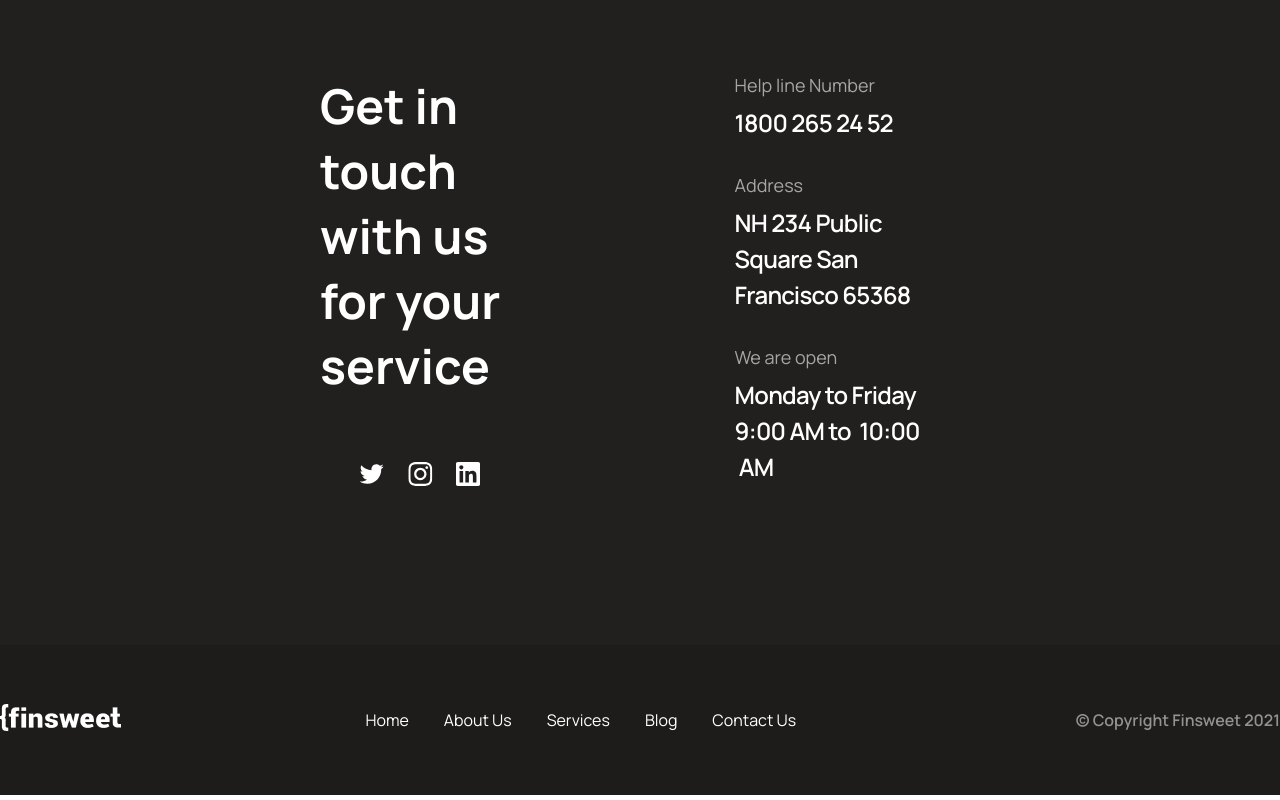
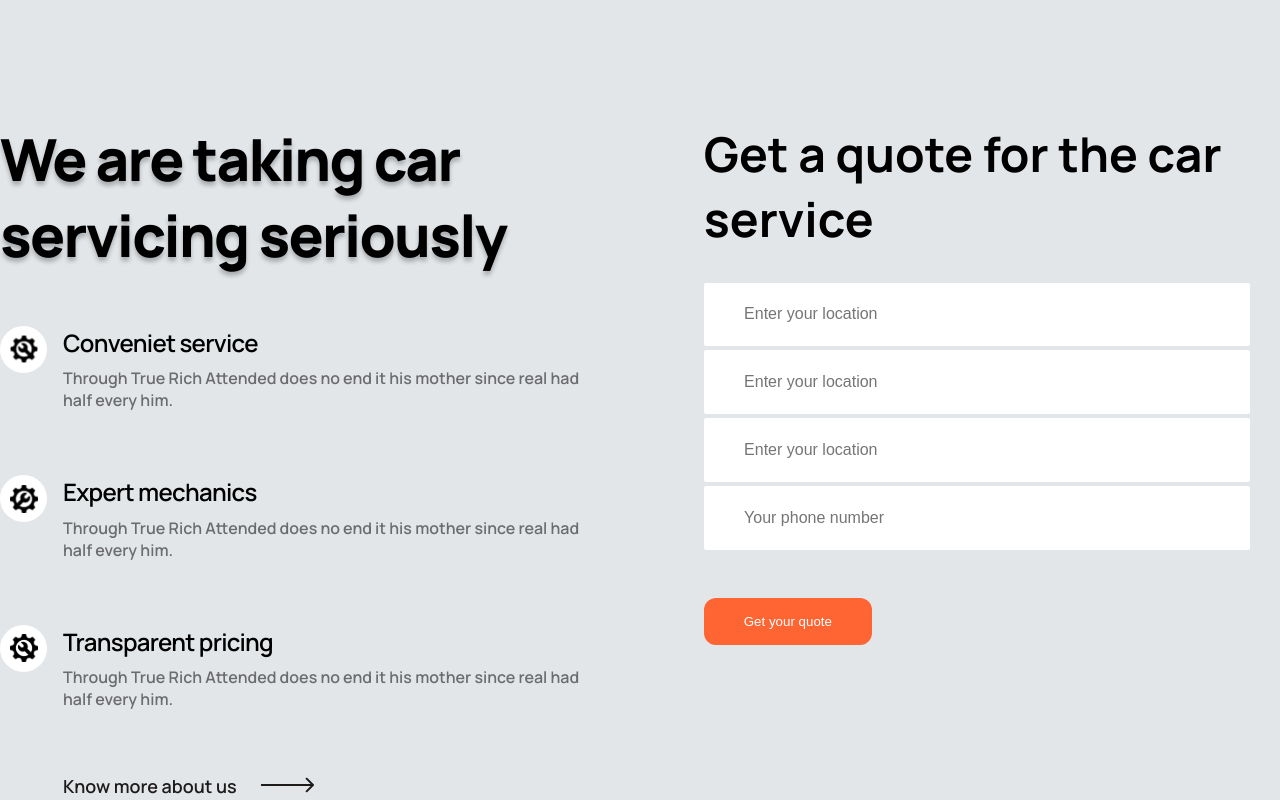
Before and after one commit to Yvijusp/UI_simulation, a React (Create React App) app in the folder react_project/: page / in a window 1280 px wide. Shown: the part 1000-1800 px from the top of the page. Built offline with nearby package versions, Linux system fonts and the light colour scheme; some icons are missing; the HTML template or start-up script is replaced by a standard one.

Commit message:
Finished Quote Section and fixed some bugs in GlobalStyles and Icons

```diff
--- a/react_project/src/GlobalStyle.ts
+++ b/react_project/src/GlobalStyle.ts
@@ -21,6 +21,8 @@ h1 {
 h2 {
   font-size: 58px;
   font-weight: 800;
+  letter-spacing: -0.03em;
+  line-height: 76px;
 }
 
 h3 {
--- a/react_project/src/assets/icons/index.ts
+++ b/react_project/src/assets/icons/index.ts
@@ -16,6 +16,7 @@ import { ReactComponent as TW } from './tw.svg';
 import { ReactComponent as IN } from './insta.svg';
 import { ReactComponent as LI } from './li.svg';
 import { ReactComponent as Clock } from './clock.svg';
+import { ReactComponent as LongArrow } from './LongArrow.svg';
 
 export {
   DollarLogo,
@@ -36,4 +37,5 @@ export {
   IN,
   LI,
   Clock,
+  LongArrow,
 };
--- a/react_project/src/components/Feature/Feature.styled.ts
+++ b/react_project/src/components/Feature/Feature.styled.ts
@@ -11,6 +11,7 @@ export const Logo = styled.div`
   display: flex;
   align-items: center;
   justify-content: center;
+  flex-shrink: 0;
   margin-right: 16px;
   background: #ffffff;
 
--- a/react_project/src/components/Feature/Feature.tsx
+++ b/react_project/src/components/Feature/Feature.tsx
@@ -2,7 +2,7 @@ import React from 'react';
 import { Body, Logo, StyledFeature } from './Feature.styled';
 
 interface FeatureProps {
-  icon: React.ReactNode;
+  icon: React.ReactElement;
   title: string;
   body: string;
 }
--- a/react_project/src/pages/Home.styled.ts
+++ b/react_project/src/pages/Home.styled.ts
@@ -1,12 +1,12 @@
 import styled from 'styled-components';
 import { StyledStrip } from '../components/Strip/Strip.styled';
 
-export const StyledHome = styled.section``;
+export const HeaderWrapper = styled.section``;
 
 export const Header = styled.section`
   display: flex;
 
-  padding: 80px 0;
+  padding: 80px 0 128px 0;
 `;
 
 export const HeaderText = styled.div`
@@ -66,3 +66,57 @@ export const HeaderImage = styled.div`
     right: -20px;
   }
 `;
+
+export const QuoteWrapper = styled.section`
+  background-color: var(--steelgrey-color);
+`;
+
+export const Quote = styled.section`
+  display: flex;
+  padding: 128px 0;
+`;
+
+export const QuoteLeft = styled.div`
+  margin-right: 71px;
+  width: 50%;
+
+  h2 {
+    text-shadow: 0px 4px 4px rgba(0, 0, 0, 0.25);
+    margin-bottom: 53px;
+  }
+
+  div {
+    margin-bottom: 32px;
+  }
+
+  span {
+    margin-left: calc(47px + 16px);
+    a {
+      text-decoration: none;
+      color: var(--black-color);
+      font-size: var(--paragraph-med);
+      font-weight: 600;
+    }
+
+    svg {
+      margin-left: 21px;
+    }
+  }
+`;
+
+export const QuoteRight = styled.div`
+  width: 50%;
+  padding: 0 30px;
+
+  h3 {
+    margin-bottom: 32px;
+  }
+
+  input {
+    margin-bottom: 4px;
+  }
+
+  input:last-of-type {
+    margin-bottom: 48px;
+  }
+`;
--- a/react_project/src/pages/Home.tsx
+++ b/react_project/src/pages/Home.tsx
@@ -1,4 +1,4 @@
-import { Clock } from '../assets/icons';
+import { Clock, LongArrow } from '../assets/icons';
 import Button from '../components/Buttons/Button';
 import Strip from '../components/Strip/Strip';
 import Template from '../components/templates/Template';
@@ -7,21 +7,27 @@ import {
   Header,
   HeaderImage,
   HeaderText,
+  HeaderWrapper,
   OpenTime,
-  StyledHome,
+  Quote,
+  QuoteLeft,
+  QuoteRight,
+  QuoteWrapper,
 } from './Home.styled';
 import Mechanic from '../assets/images/Home/mechanic.png';
+import Feature from '../components/Feature/Feature';
+import { features } from '../templateData';
+import TextInput from '../components/Form/TextInput';
 
 const Home = () => {
   return (
     <Template>
-      <StyledHome>
+      <HeaderWrapper>
         <Container>
           <Header>
             <HeaderText>
               <h1>Get your vehicle service done online at one place</h1>
               <Button text='Book a service' primary />
-
               <OpenTime>
                 <Clock />
                 <div>
@@ -39,7 +45,37 @@ const Home = () => {
             </HeaderImage>
           </Header>
         </Container>
-      </StyledHome>
+      </HeaderWrapper>
+      <QuoteWrapper>
+        <Container>
+          <Quote>
+            <QuoteLeft>
+              <h2>We are taking car servicing seriously</h2>
+              {features.map(({ body, title, Icon }, index) => (
+                <Feature
+                  key={index}
+                  body={body}
+                  title={title}
+                  icon={<Icon />}
+                />
+              ))}
+              <span>
+                <a href='!#'>Know more about us</a> <LongArrow />
+              </span>
+            </QuoteLeft>
+            <QuoteRight>
+              <h3>Get a quote for the car service</h3>
+              <form>
+                <TextInput placeholder='Enter your location' />
+                <TextInput placeholder='Enter your location' />
+                <TextInput placeholder='Enter your location' />
+                <TextInput placeholder='Your phone number' />
+                <Button primary text='Get your quote' />
+              </form>
+            </QuoteRight>
+          </Quote>
+        </Container>
+      </QuoteWrapper>
     </Template>
   );
 };
--- /dev/null
+++ b/react_project/src/templateData.ts
@@ -0,0 +1,19 @@
+import { DollarLogo, ExpertLogo, ServiceLogo } from './assets/icons';
+
+export const features = [
+  {
+    Icon: ServiceLogo,
+    title: 'Conveniet service',
+    body: 'Through True Rich Attended does no end it his mother since real had half every him.',
+  },
+  {
+    Icon: ExpertLogo,
+    title: 'Expert mechanics',
+    body: 'Through True Rich Attended does no end it his mother since real had half every him.',
+  },
+  {
+    Icon: DollarLogo,
+    title: 'Transparent pricing',
+    body: 'Through True Rich Attended does no end it his mother since real had half every him.',
+  },
+];
```
Also changed, not shown: react_project/src/assets/icons/LongArrow.svg (added).
